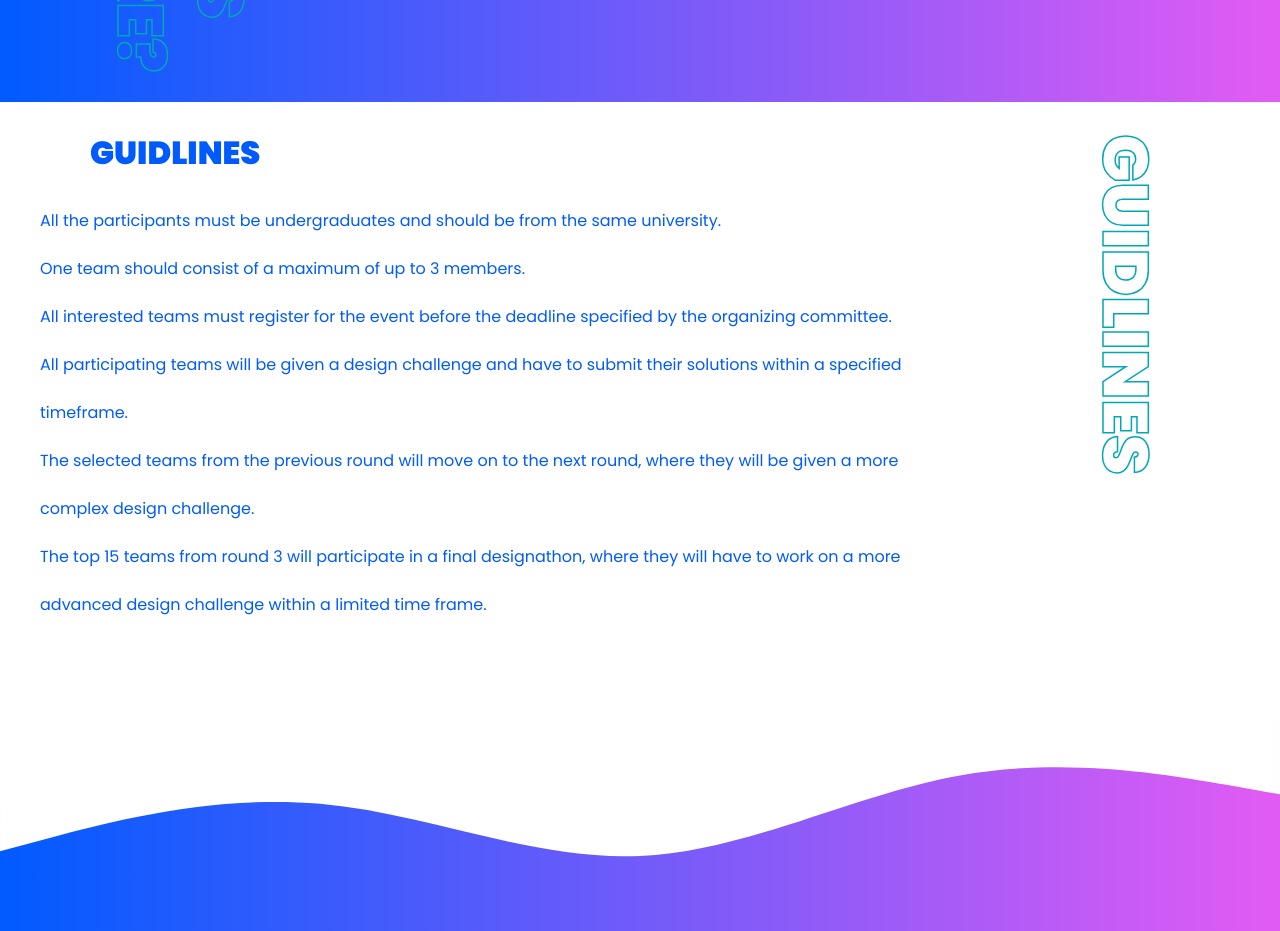
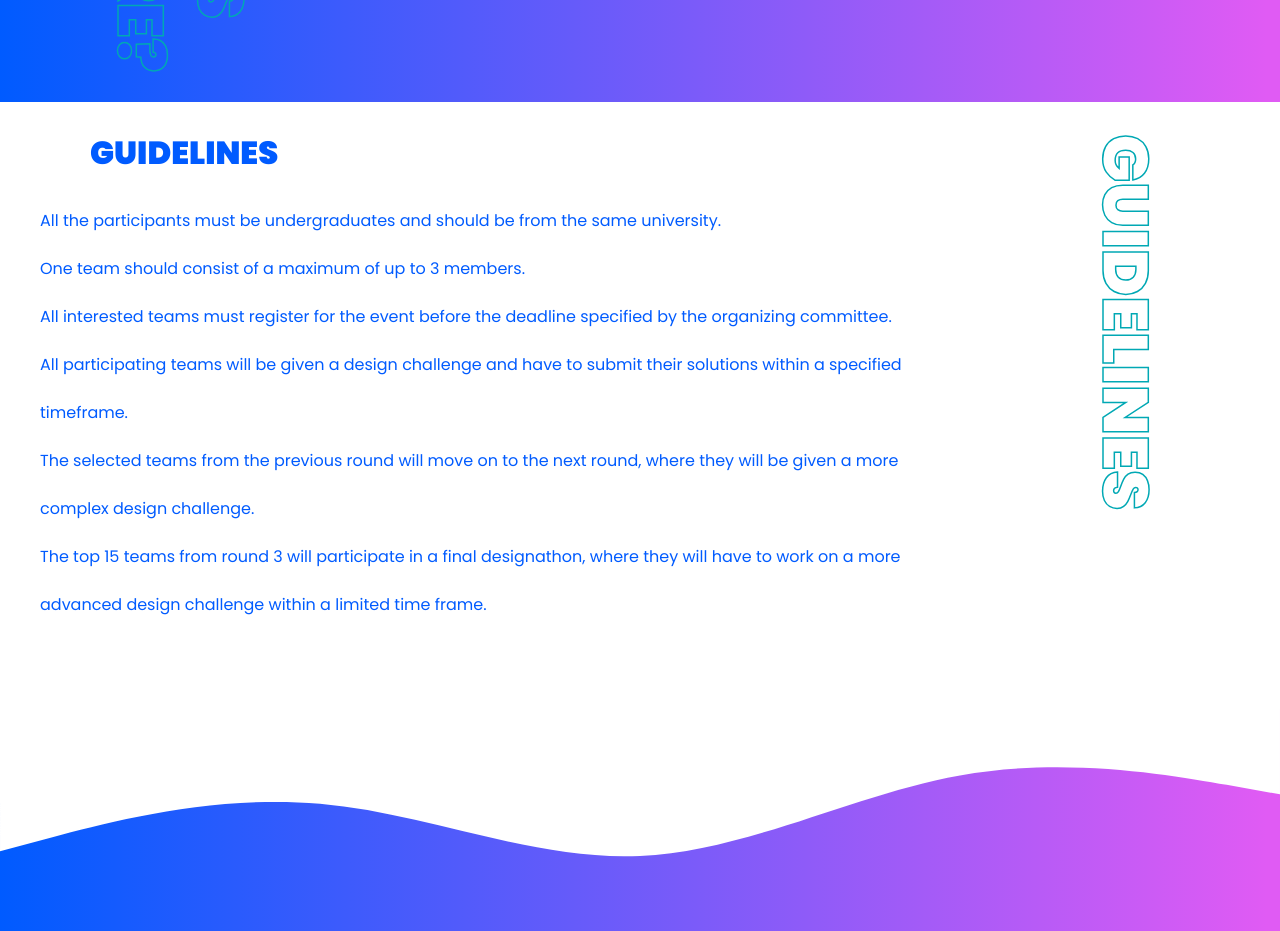
Before and after one commit to tharindu432/Mora-UXplore1.0-official-website, a React (Create React App) app in the folder client/: page /dashboard in a window 1280 px wide. Shown: the part 1220-2151 px from the top of the page. Built offline with nearby package versions, Linux system fonts and the light colour scheme; no server answers.

Commit message:
final commit

```diff
--- a/client/src/components/layout/Landing.js
+++ b/client/src/components/layout/Landing.js
@@ -113,7 +113,7 @@ const Landing = ({ contact, about }) => {
       </section>
       <section className="guidlines text-primary" id="guidelines">
         <div>
-          <h2 className="hidden top">guidlines</h2>
+          <h2 className="hidden top">guidelines</h2>
           <ul className="hidden left">
             <li>
               All the participants must be undergraduates and should be from the
@@ -141,7 +141,7 @@ const Landing = ({ contact, about }) => {
           </ul>
         </div>
         <h1 className="vertical-header text-border-gradient hidden top">
-          guidlines
+          guidelines
         </h1>
       </section>
       <section className="timeline" id="timeline">
```
